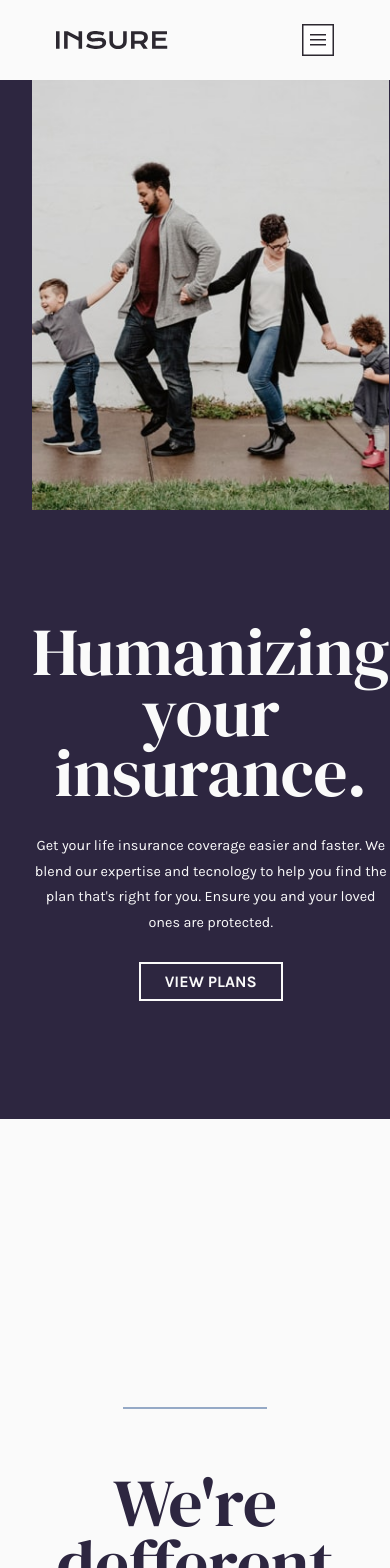
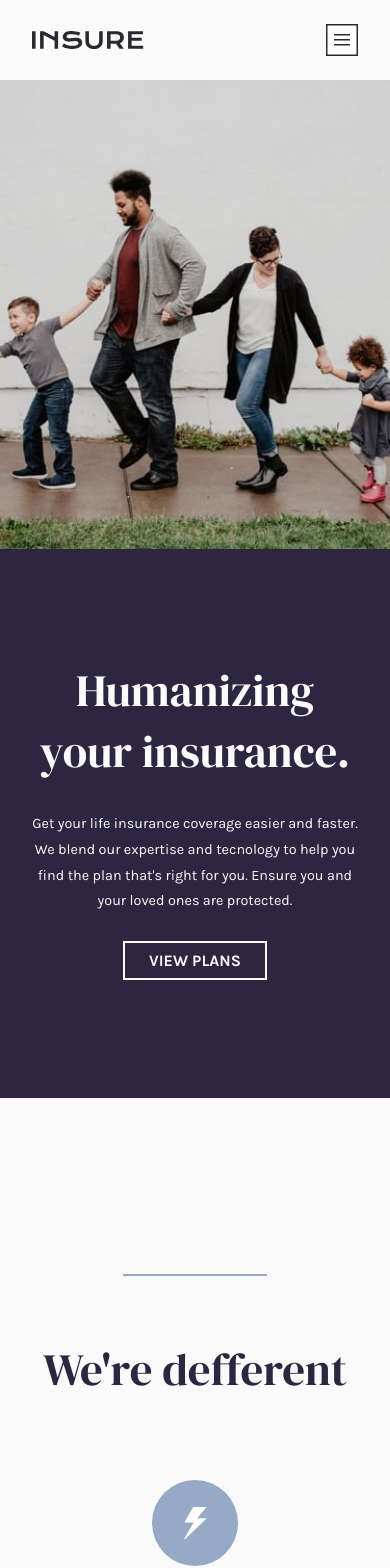
Before and after one commit to henriquerocharafael/insure-landing-page, a React (Vite) app: page / in a window 390 px wide. Shown: the top 1568 px of the page. Built offline with nearby package versions, Linux system fonts and the light colour scheme.

Commit message:
responsivity fixed

```diff
--- a/src/App.tsx
+++ b/src/App.tsx
@@ -9,6 +9,7 @@ import { Footer } from "./components/Footer";
 
 import bgImgIntroLeft from "./assets/bg-pattern-intro-left-desktop.svg";
 import bgImgIntroRight from "./assets/bg-pattern-intro-right-desktop.svg";
+import mobileImg from "./assets/image-intro-mobile.jpg";
 
 export function App() {
   return (
@@ -19,6 +20,7 @@ export function App() {
       <Wrapper>
         <Header />
       </Wrapper>
+      <img className="mobileImg" src={mobileImg} alt="Happy Family Image" />
 
       <IntroSection>
         <Wrapper>
--- a/src/components/Footer/styles.ts
+++ b/src/components/Footer/styles.ts
@@ -18,6 +18,8 @@ export const StyledFooter = styled.footer`
   }
 
   @media (max-width: 575px) {
+    padding: 6rem 0;
+
     .bg-image {
       display: none;
     }
--- a/src/components/Header/styles.ts
+++ b/src/components/Header/styles.ts
@@ -34,7 +34,7 @@ export const StyledHeader = styled.header`
 
   @media (max-width: 575px) {
     height: 5rem;
-    padding: 0 1.5rem;
+    /* padding: 0 1.5rem; */
 
     .hamburger {
       display: initial;
--- a/src/components/IntroSectionContent/index.tsx
+++ b/src/components/IntroSectionContent/index.tsx
@@ -2,7 +2,6 @@ import { Button } from "../Button";
 import { ColA, Colb, StyledIntro } from "./styles";
 
 import desktopImg from "../../assets/image-intro-desktop.jpg";
-import mobileImg from "../../assets/image-intro-mobile.jpg";
 
 export const IntroSectionContent: React.FC = () => {
   return (
@@ -27,7 +26,6 @@ export const IntroSectionContent: React.FC = () => {
       </ColA>
       <Colb>
         <img className="desktopImg" src={desktopImg} alt="Happy Family Image" />
-        <img className="mobileImg" src={mobileImg} alt="Happy Family Image" />
       </Colb>
     </StyledIntro>
   );
--- a/src/components/IntroSectionContent/styles.ts
+++ b/src/components/IntroSectionContent/styles.ts
@@ -52,6 +52,10 @@ export const ColA = styled.div`
 
   @media (max-width: 575px) {
     text-align: center;
+
+    h1 {
+      font-size: 2.8rem;
+    }
   }
 `;
 
@@ -64,18 +68,9 @@ export const Colb = styled.div`
     width: 100%;
   }
 
-  .mobileImg {
-    display: none;
-  }
-
   @media (max-width: 575px) {
     .desktopImg {
       display: none;
     }
-
-    .mobileImg {
-      display: block;
-      width: 100%;
-    }
   }
 `;
--- a/src/components/MainSectionContent/styles.ts
+++ b/src/components/MainSectionContent/styles.ts
@@ -65,12 +65,15 @@ export const StyledMainContent = styled.main`
   }
 
   @media (max-width: 575px) {
+    margin: 11rem 0 9rem 0;
+
     hr {
       margin: 0 auto 4rem auto;
     }
 
     h1 {
       text-align: center;
+      font-size: 2.8rem;
     }
 
     .card-container {
@@ -84,6 +87,7 @@ export const StyledMainContent = styled.main`
       text-align: center;
       align-items: center;
       gap: 3rem;
+      padding: 4rem 2rem;
 
       img {
         display: none;
@@ -91,6 +95,8 @@ export const StyledMainContent = styled.main`
 
       h1 {
         width: auto;
+        font-size: 2.8rem;
+        line-height: 2.7rem;
       }
     }
   }
--- a/src/styles/GlobalStyles.ts
+++ b/src/styles/GlobalStyles.ts
@@ -34,4 +34,15 @@ export const GlobalStyles = createGlobalStyle`
     text-transform: uppercase;
     font-weight: 700;
   }
+
+  .mobileImg {
+    display: none;
+  }
+
+  @media (max-width: 575px) {
+    .mobileImg {
+      display: block;
+      width: 100%;
+    }
+  }
 `;
```
Also changed, not shown: 1 other file (tests, documents, lock files or other folders).
